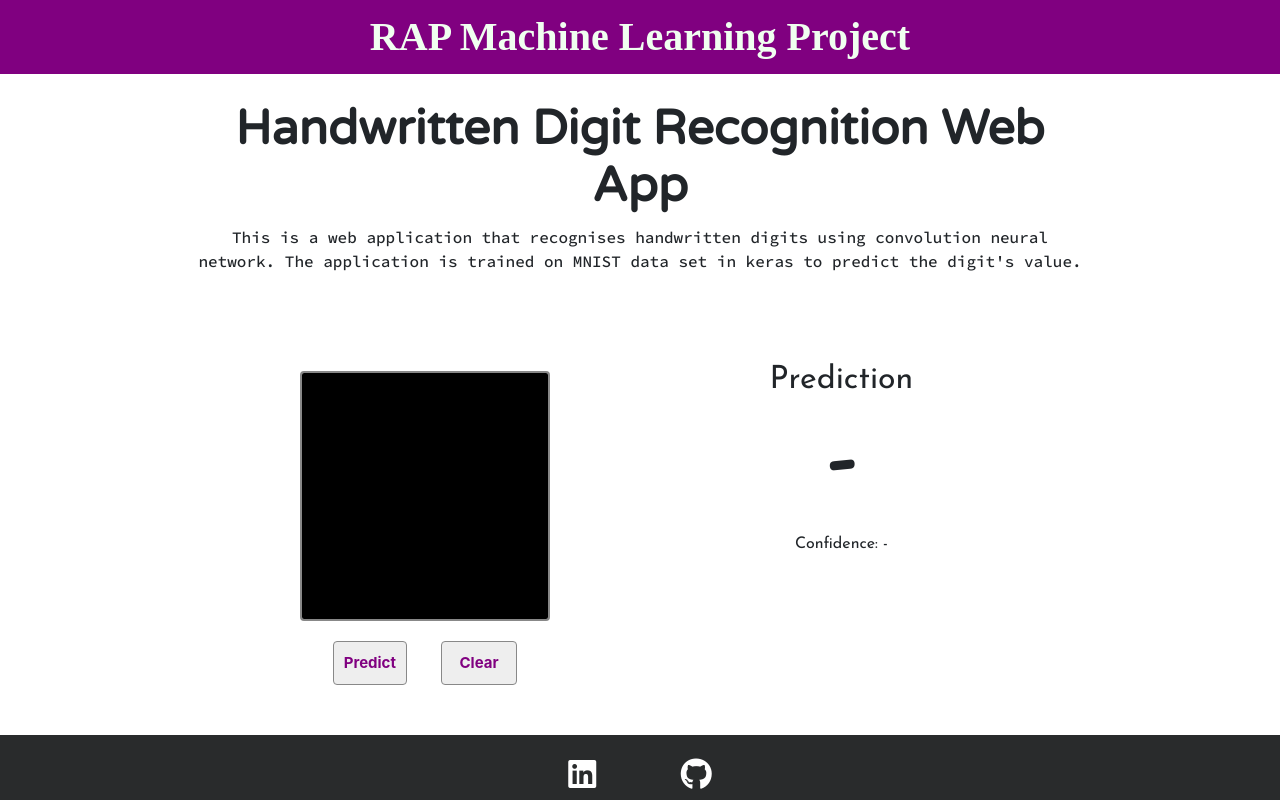
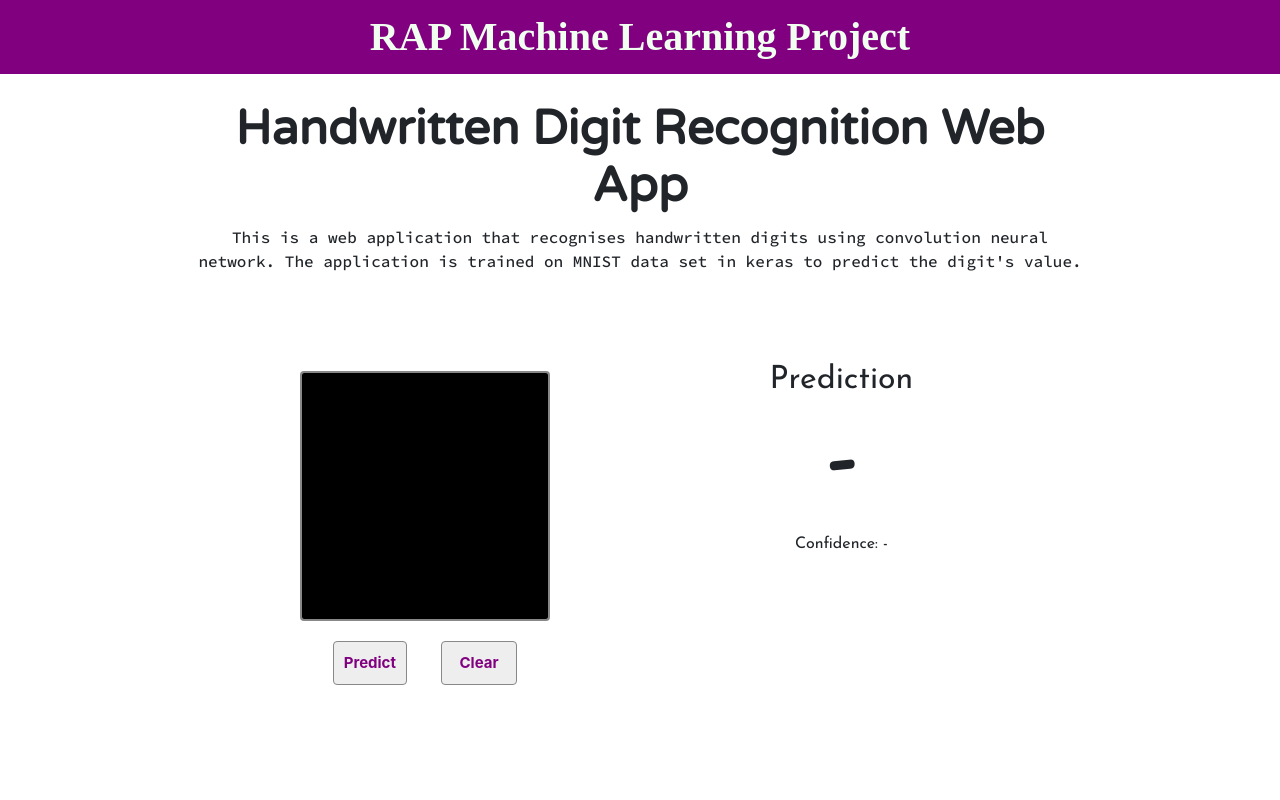
Before and after one commit to Nivetha-git-hub/MNISTMachineLearning, a plain HTML site: page index.html in a window 1280 px wide. Drawn offline with nearby package versions, Linux system fonts and the light colour scheme; a script that the page names is missing; a web font is replaced by a local one.

Commit message:
Update index.html

```diff
--- a/index.html
+++ b/index.html
@@ -60,10 +60,7 @@
   </section>
 
 
-  <footer id="footer">
-    <a href="https://www.linkedin.com/in/maneprajakta/" target="_blank"><i class="social-media-icons fab fa-2x fa-linkedin"></i></a>
-    <a href="https://github.com/maneprajakta" target="_blank"><i class="social-media-icons fab fa-2x fa-github" aria-hidden="true"></i></i></a>
-  </footer>
+
 
   <script src="js/main.js" charset="utf-8"></script>
 
```
